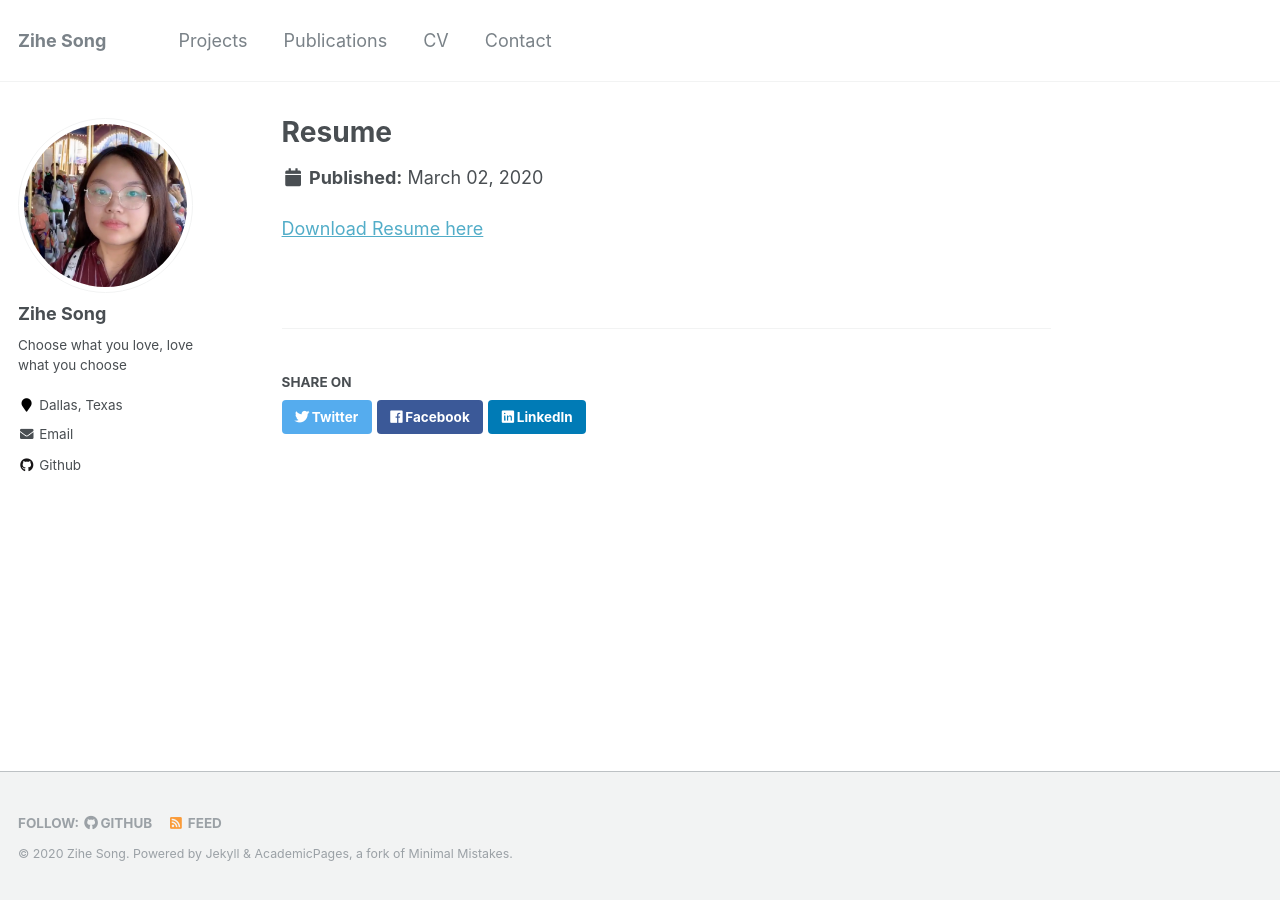
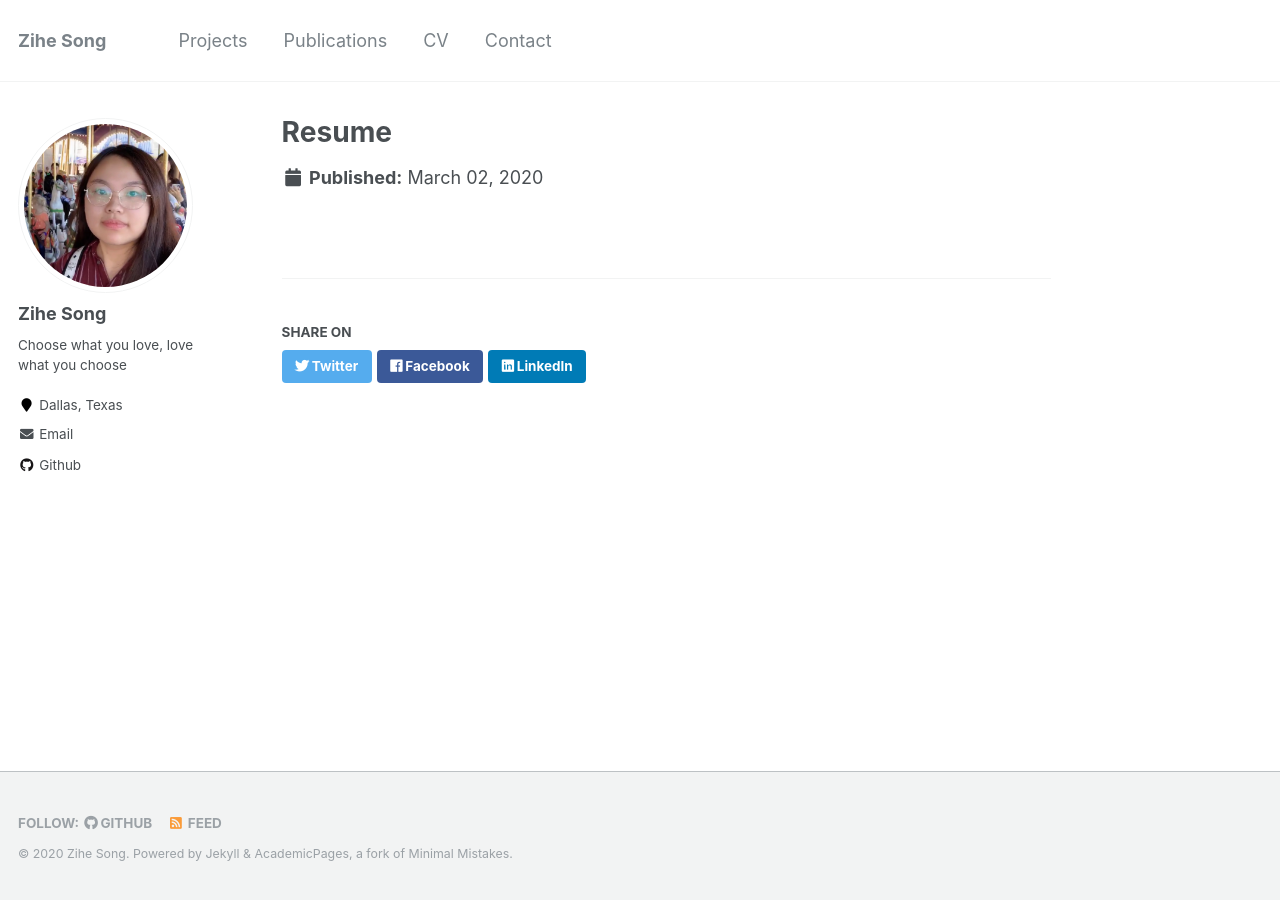
Before and after one commit to zihesong/zihesong.github.io, a Jekyll site: the page built from _publications/cv.md, in a window 1280 px wide. Built offline with Jekyll 4.4.1, drawn with Linux system fonts in a browser that asks for light colours.

Commit message:
Update cv.md

```diff
--- a/_publications/cv.md
+++ b/_publications/cv.md
@@ -1,8 +1,6 @@
 ---
 title: "Resume"
 collection: cv
-permalink: /cv/resume
+permalink: /cv
 paperurl: 'http://zihesong.github.io/files/cv.pdf'
 ---
-
-[Download Resume here](http://zihesong.github.io/files/cv.pdf)
```
